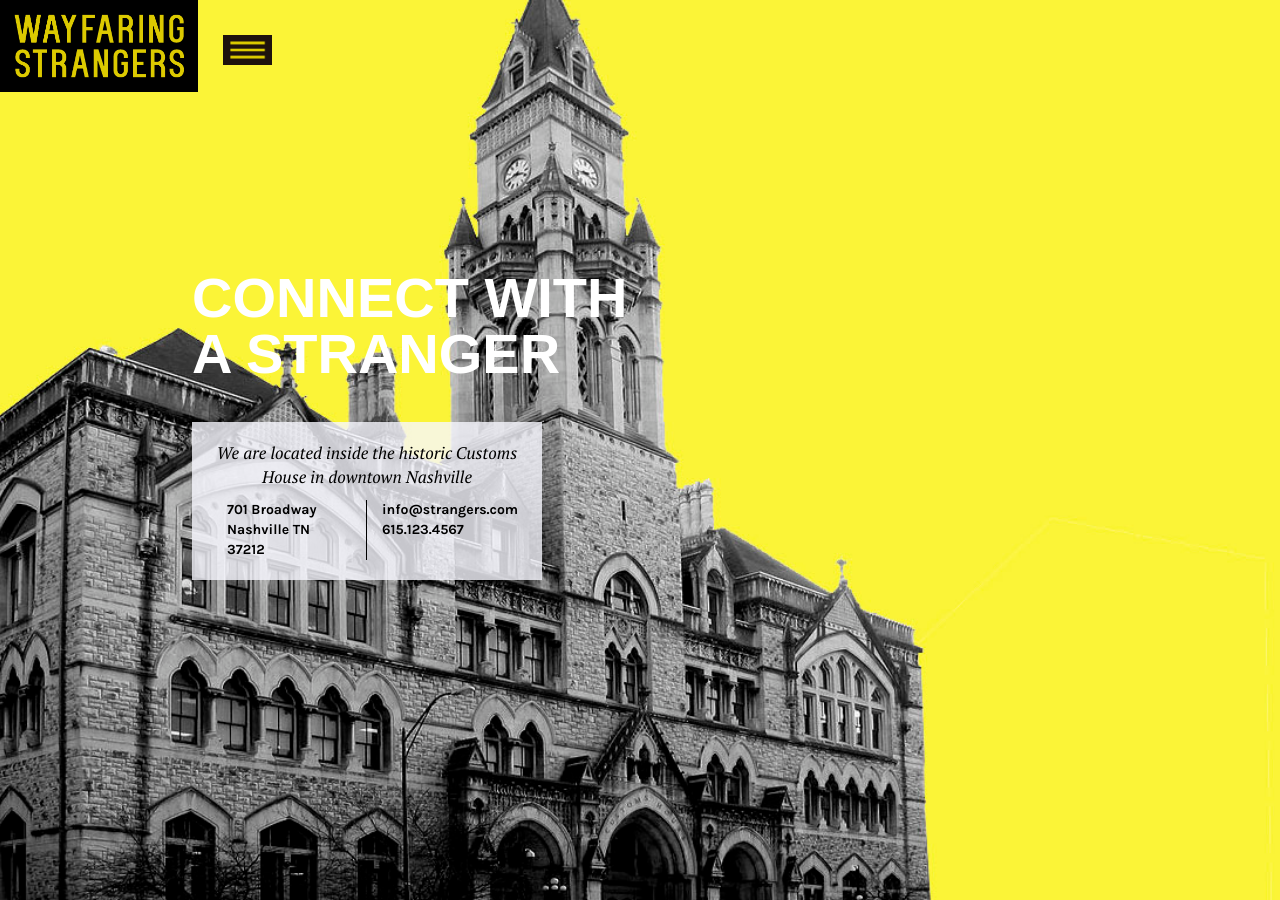
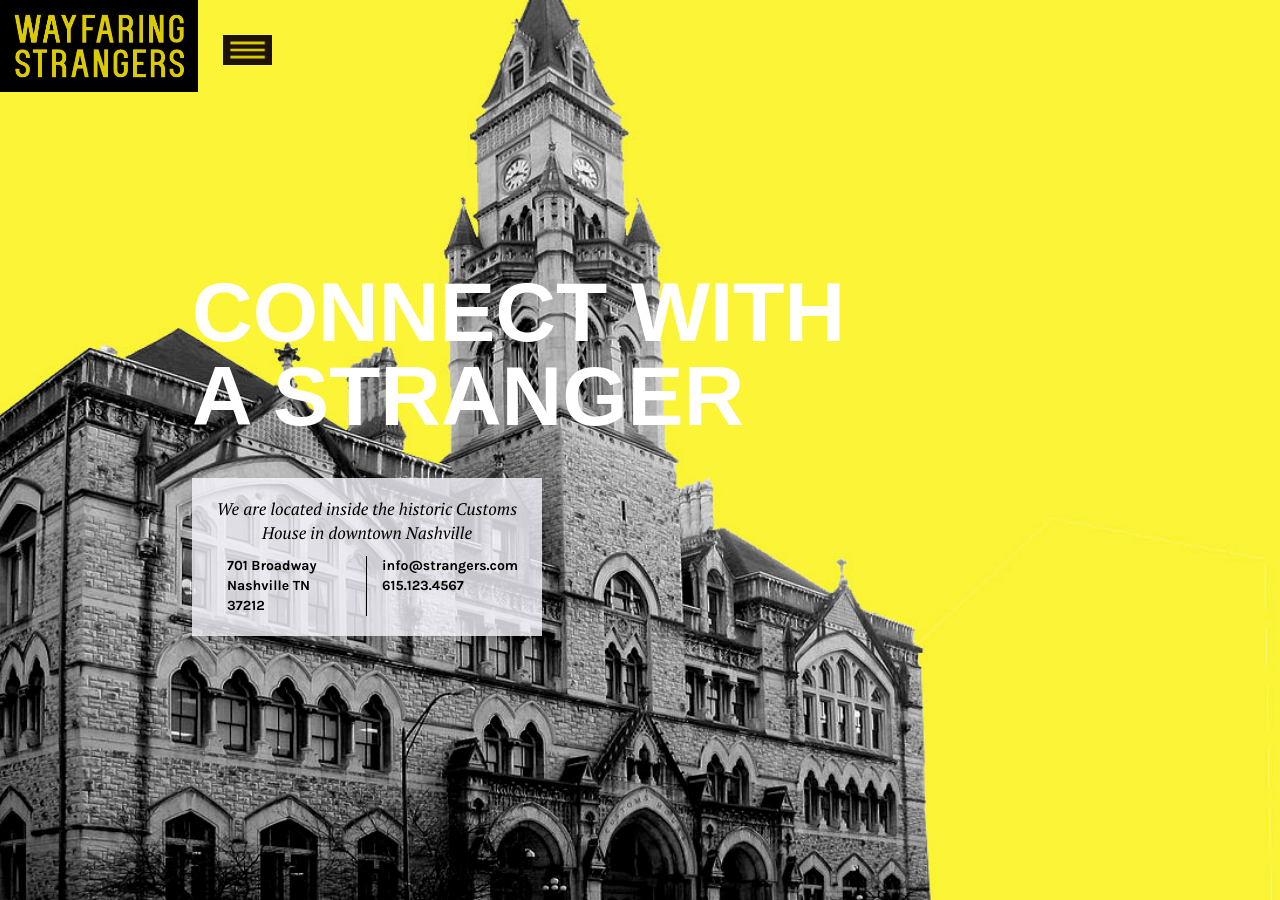
Before and after one commit to wayfaring-strangers/wayfaring-strangers.github.io, a Jekyll site: the page built from index.html, in a window 1280 px wide and 900 px high, scrolled down 4500 px. Built offline with Jekyll 4.4.1, drawn with Linux system fonts in a browser that asks for light colours; nearby versions of some CDN libraries.

Commit message:
fix contact header

```diff
--- a/_sass/_contact.scss
+++ b/_sass/_contact.scss
@@ -4,7 +4,11 @@
 
 .contact-header {
     color: white;
-    font-size: 4em;
+    font-size: 6em;
+
+    @include max-media-query($tablet-large) {
+        font-size: 4em;
+    }
 
     @include max-media-query($mobile-large) {
         font-size: 2em;
```
